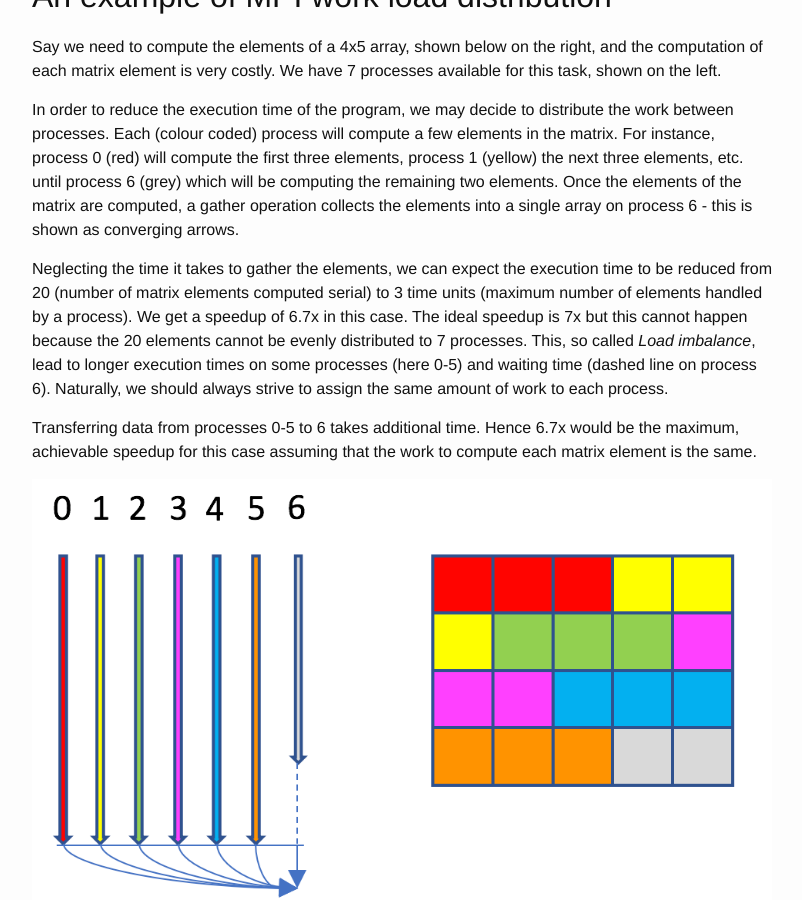
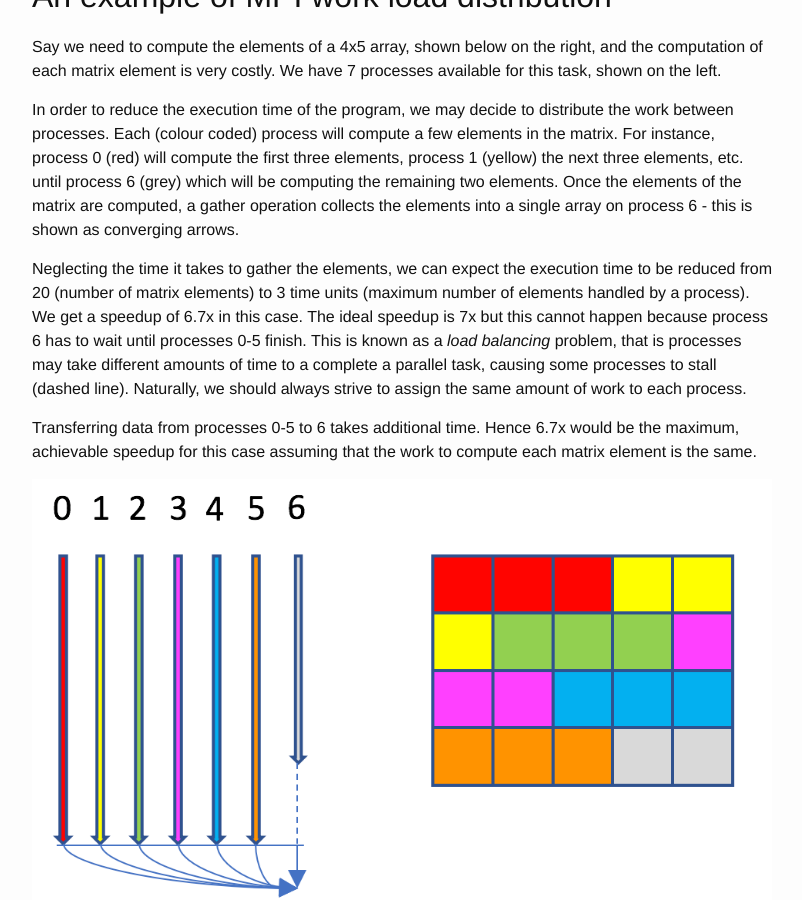
Before and after one commit to nesi/perf-training, a Jekyll site: the page built from _lessons/python-scatter/05-mpi.md, in a window 1280 px wide and 900 px high, scrolled down 1539 px. Shown: the whole window, without its empty margins (238-1040 px from the left). Built offline with Jekyll 4.4.1, drawn with Linux system fonts in a browser that asks for light colours.

Commit message:
Revert "MPI: change load imbalance description"
This reverts commit 9a4439430aad6a28042e290ffc1741c8c3e5c6bd.

```diff
--- a/_lessons/python-scatter/05-mpi.md
+++ b/_lessons/python-scatter/05-mpi.md
@@ -41,7 +41,7 @@ Say we need to compute the elements of a 4x5 array, shown below on the right, an
 
 In order to reduce the execution time of the program, we may decide to distribute the work between processes. Each (colour coded) process will compute a few elements in the matrix. For instance, process 0 (red) will compute the first three elements, process 1 (yellow) the next three elements, etc. until process 6 (grey) which will be computing the remaining two elements. Once the elements of the matrix are computed, a gather operation collects the elements into a single array on process 6 - this is shown as converging arrows.
 
-Neglecting the time it takes to gather the elements, we can expect the execution time to be reduced from 20 (number of matrix elements computed serial) to 3 time units (maximum number of elements handled by a process). We get a speedup of 6.7x in this case. The ideal speedup is 7x but this cannot happen because the 20 elements cannot be evenly distributed to 7 processes. This, so called *Load imbalance*, lead to longer execution times on some processes (here 0-5) and waiting time (dashed line on process 6). Naturally, we should always strive to assign the same amount of work to each process.
+Neglecting the time it takes to gather the elements, we can expect the execution time to be reduced from 20 (number of matrix elements) to 3 time units (maximum number of elements handled by a process). We get a speedup of 6.7x in this case. The ideal speedup is 7x but this cannot happen because process 6 has to wait until processes 0-5 finish. This is known as a *load balancing* problem, that is processes may take different amounts of time to a complete a parallel task, causing some processes to stall (dashed line). Naturally, we should always strive to assign the same amount of work to each process.
 
 Transferring data from processes 0-5 to 6 takes additional time. Hence 6.7x would be the maximum, achievable speedup for this case assuming that the work to compute each matrix element is the same.
 
```
